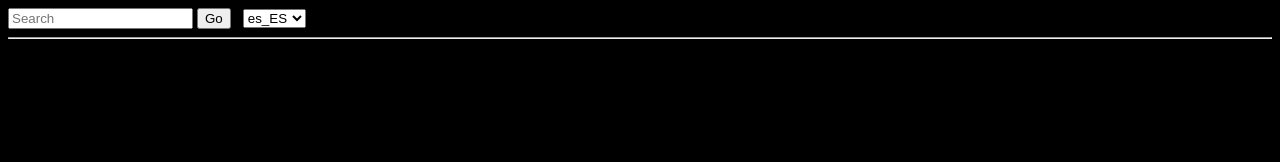
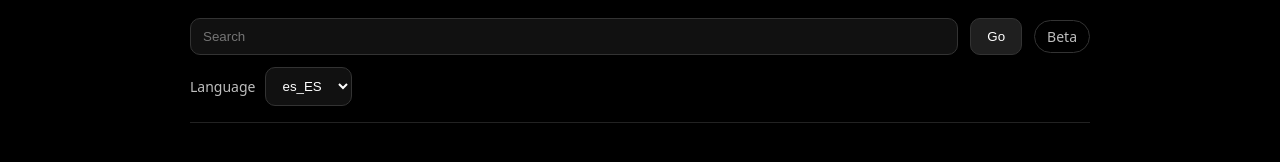
Before and after one commit to JONSDLGF/jonsdlgf.github.io, a plain HTML site: page wbl/index.html in a window 1280 px wide. Drawn offline with nearby package versions, Linux system fonts and the light colour scheme; no server answers.

Commit message:
add: mejoramos la ui

```diff
--- a/wbl/index.html
+++ b/wbl/index.html
@@ -64,7 +64,7 @@
       const content = document.getElementById("content");
       if (results.length === 0) {
         content.style.whiteSpace = "pre-line";
-        content.textContent = `Sin resultados, estamos en ello, quieres poner wbl como predeterminado codigo:\n"https://jonsdlgf.github.io/wbl/?q=%s" o en local "http://localhost:8000/?q=%s"?`;
+        content.textContent = `Sin resultados, estamos en ello +10 url indexados, quieres poner wbl como predeterminado codigo:\n"https://jonsdlgf.github.io/wbl/?q=%s" o en local "http://localhost:8000/?q=%s"?`;
         return;
       }
 
@@ -100,17 +100,44 @@
   </script>
 </head>
 
-<body style="background:#000; color:#fff;">
-  <input id="text" type="text" placeholder="Search">
-  <button onclick="button_Go()">Go</button>
+<body style="margin:0; background:#000; color:#fff; font-family: system-ui, -apple-system, Segoe UI, Roboto, Arial, sans-serif;">
+  <div style="max-width:900px; margin:0 auto; padding:18px;">
 
-  <!-- Selector de idioma después del botón Go -->
-  <select id="lang" style="margin-left: 8px;">
-    <option value="es_ES">es_ES</option>
-    <option value="en_US">en_US</option>
-  </select>
+    <div style="display:flex; align-items:center; gap:12px; flex-wrap:wrap;">
+      <input
+        id="text"
+        type="text"
+        placeholder="Search"
+        style="flex:1; min-width:220px; padding:10px 12px; border-radius:10px; border:1px solid #333; background:#111; color:#fff; outline:none;"
+      >
 
-  <hr>
-  <div id="content"></div>
+      <button
+        onclick="button_Go()"
+        style="padding:10px 16px; border-radius:10px; border:1px solid #333; background:#1f1f1f; color:#fff; cursor:pointer;"
+      >
+        Go
+      </button>
+
+      <div style="margin-left:auto; font-size:14px; color:#bdbdbd; padding:6px 12px; border:1px solid #333; border-radius:999px;">
+        Beta
+      </div>
+    </div>
+
+    <!-- Selector de idioma (después de Go) -->
+    <div style="margin-top:12px; display:flex; align-items:center; gap:10px;">
+      <label for="lang" style="color:#bdbdbd; font-size:14px;">Language</label>
+      <select
+        id="lang"
+        style="padding:10px 12px; border-radius:10px; border:1px solid #333; background:#111; color:#fff; outline:none; margin-left:0;"
+      >
+        <option value="es_ES">es_ES</option>
+        <option value="en_US">en_US</option>
+      </select>
+    </div>
+
+    <hr style="border:none; border-top:1px solid #222; margin:16px 0;">
+
+    <div id="content"></div>
+  </div>
 </body>
 </html>
```
Also changed, not shown: 2 other files.
